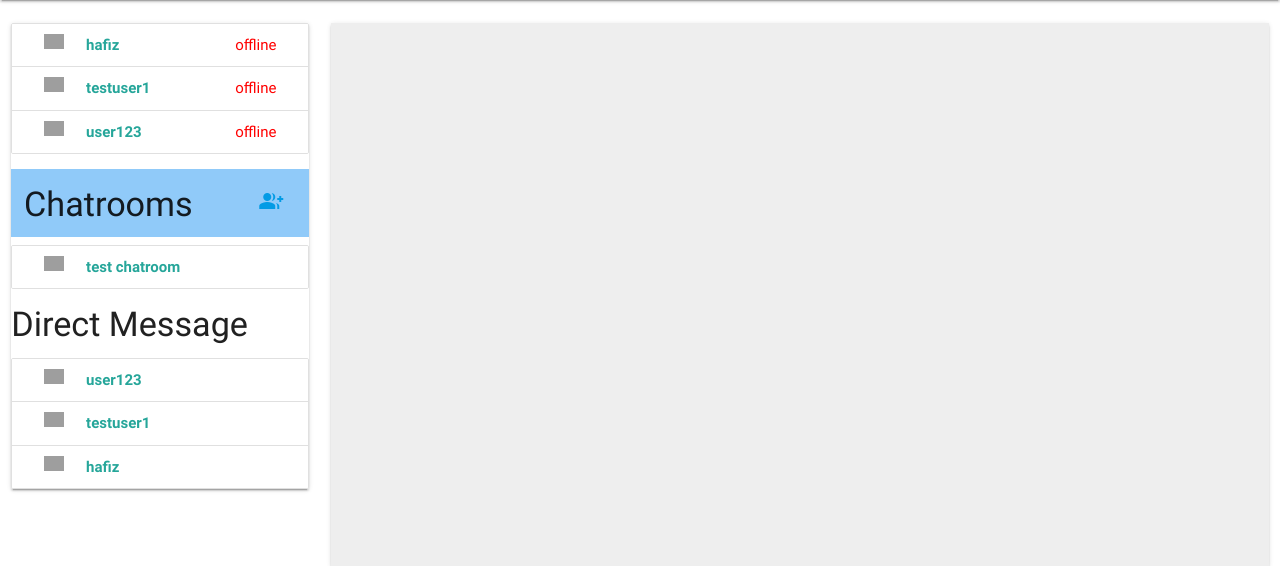
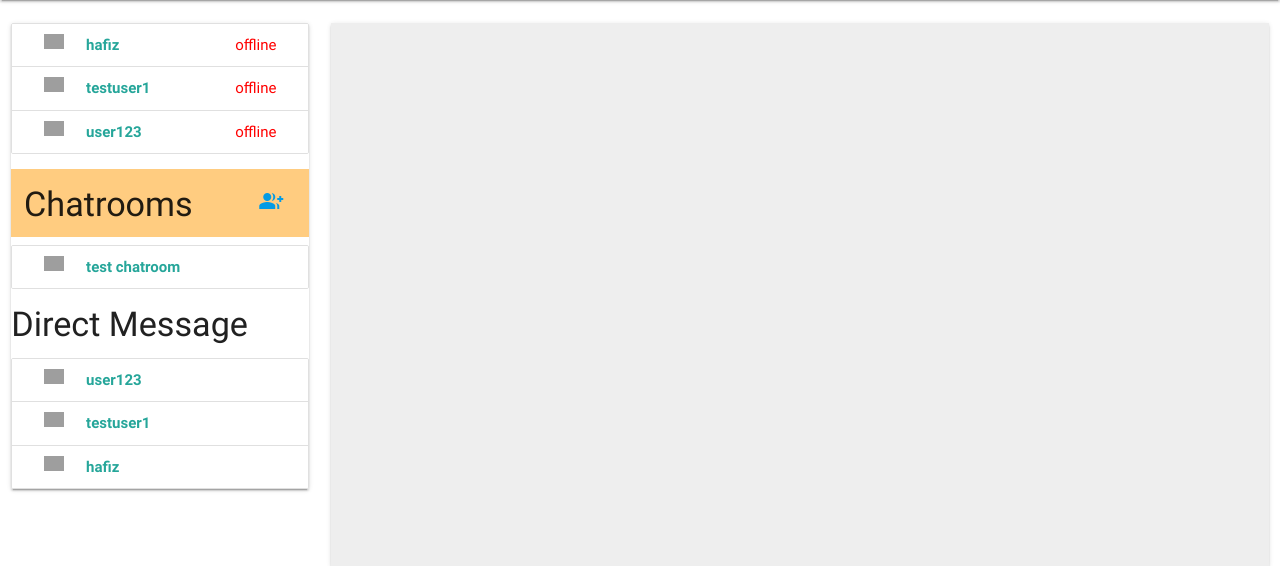
Before and after one commit to HafizAkinteye/NewCollegion, a Django app: page /chat/ in a window 1280 px wide. Shown: the part 64-630 px from the top of the page. Run offline with Django 4.2, Linux system fonts and the light colour scheme; a user stored in the database is signed in; data comes from the database, SQL or seed files in the repository; data that the repository does not hold is empty; some libraries are stand-ins or nearby versions; grey boxes are pictures that could not be loaded.

Commit message:
change color

```diff
--- a/templates/chat/chat.html
+++ b/templates/chat/chat.html
@@ -16,12 +16,11 @@
             <div id="users" class="collection">
 
             </div>
-            <div class="blue lighten-3 chatrooms">
+            <div class="orange lighten-3 chatrooms">
                 <h4 class="group-chat-label">Chatrooms</h4>
                 <a href="" class="material-icons group-add">
                     group_add
                 </a>
-
             </div>
             <div id="chatroom" class="collection">
                 {% for room in chatroom %}
```
